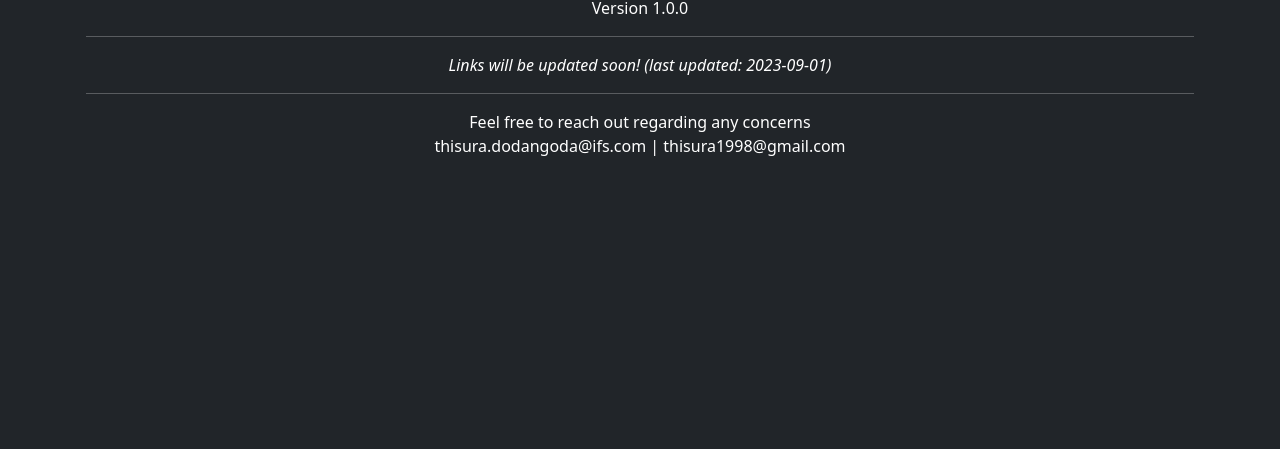
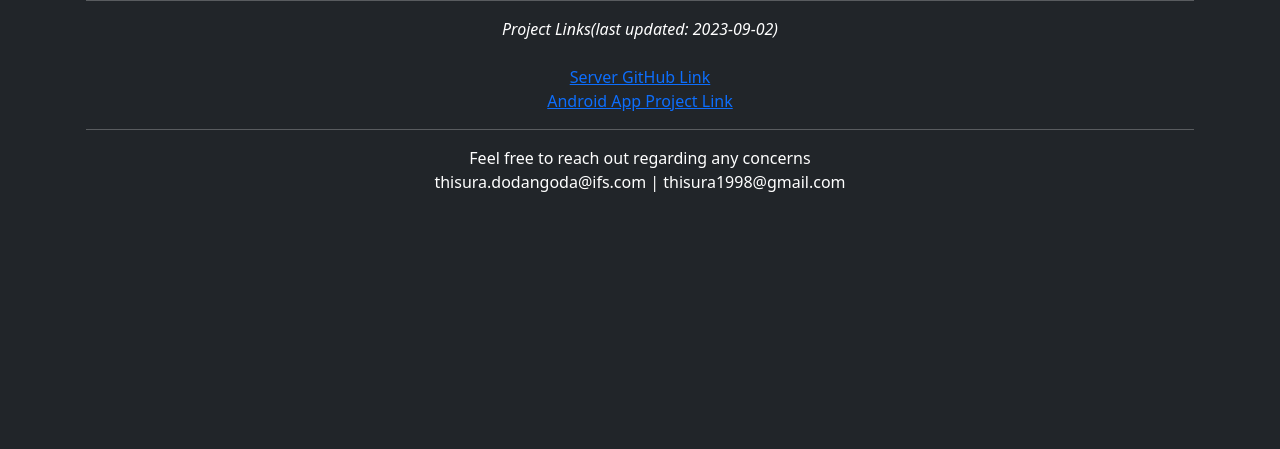
Before and after one commit to Thisura98/onboardingapp-server, a website: page index.html in a window 1280 px wide. Shown: the part 351-800 px from the top of the page. Drawn offline with nearby package versions, Linux system fonts and the light colour scheme.

Commit message:
Update homepage

```diff
--- a/index.html
+++ b/index.html
@@ -8,6 +8,11 @@
     }
     hr{
         width: 100%
+    }
+    .links{
+        display: flex;
+        justify-content: center;
+        flex-direction: column;
     }
 </style>
 <html lang="en">
@@ -24,10 +29,16 @@
     <body class="d-flex text-center text-white bg-dark">
         <div class="container d-flex w-100 h-100 p-3 mx-auto flex-column align-items-center">
             <h1>Onboarding App Server</h1>
-            <div>Version 1.0.0</div>
+            <div>Version 1.0.1</div>
             <hr>
             <div>
-                <i>Links will be updated soon! (last updated: 2023-09-01)</i>
+                <i>Project Links(last updated: 2023-09-02)</i>
+                <br>
+                <br>
+                <div class="links">
+                    <a class="link-opacity-100" href="https://github.com/Thisura98/onboardingapp-server">Server GitHub Link</a>
+                    <a class="link-opacity-100" href="https://github.com/Thisura98/onboardingapp-test">Android App Project Link</a>
+                </div>
             </div>
             <hr>
             <div>
--- a/package.json
+++ b/package.json
@@ -1,6 +1,6 @@
 {
   "name": "onboardingapp",
-  "version": "1.0.0",
+  "version": "1.0.1",
   "description": "",
   "main": "index.js",
   "scripts": {
```
